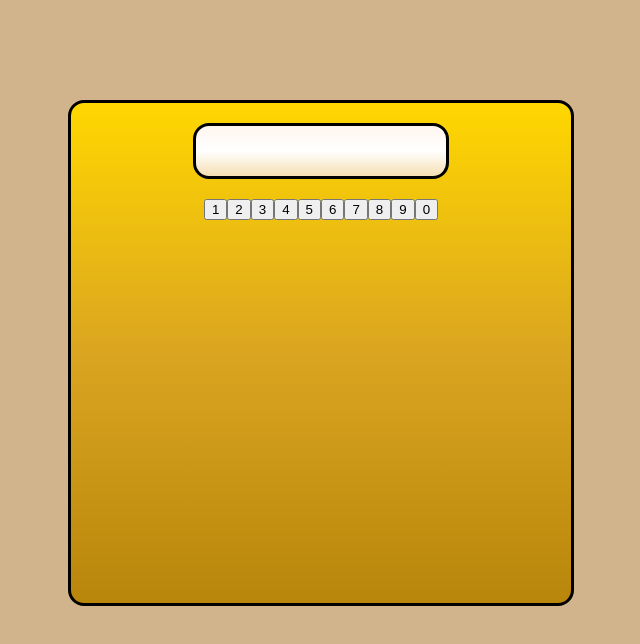
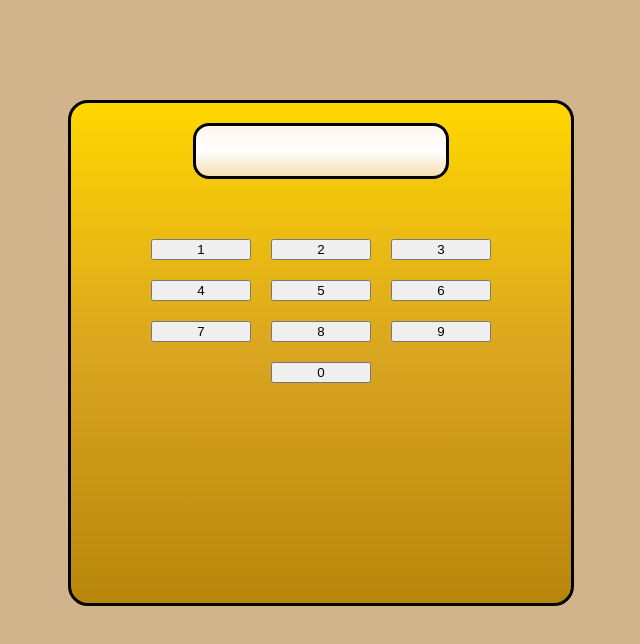
Before and after one commit to GBouffard/simple-pin-pad, a React (Create React App) app: page / in a window 1280 px wide. Shown: the top 644 px of the page, without its empty margins (319-959 px from the left). Built offline with nearby package versions, Linux system fonts and the light colour scheme.

Commit message:
Add css for App__button-section

```diff
--- a/src/components/molecules/buttons-section.js
+++ b/src/components/molecules/buttons-section.js
@@ -2,11 +2,12 @@ import React from 'react';
 import pinLogic from '../../services/pin-logic';
 import Button from '../atoms/button';
 
-const addButtonElement = (digit, array) => {
+const addButtonElement = (digit, array, classname = '') => {
   array.push(
     <Button
       key={digit}
       text={(digit.toString())}
+      className={classname}
       onClick={() => {
         pinLogic.selectDigit(digit);
         sessionStorage.setItem('display', pinLogic.output);
@@ -19,7 +20,7 @@ const addButtonsElements = () => {
   for (let i = 1; i < 10; i++) {
     addButtonElement(i, buttonsElements);
   }
-  addButtonElement(0, buttonsElements);
+  addButtonElement(0, buttonsElements, 'App__last-button');
   return buttonsElements;
 };
 
@@ -27,7 +28,8 @@ const ButtonsSection = () => {
   const buttonsElements = addButtonsElements();
 
   return (
-    <section>
+    <section
+      className="App__button-section">
       {buttonsElements}
     </section>
   );
--- a/src/css/App.css
+++ b/src/css/App.css
@@ -14,7 +14,7 @@
   margin: 100px auto;
   background: linear-gradient(gold, goldenrod, darkgoldenrod);
   border: 3px solid black;
-  border-radius: 1rem;
+  border-radius: 20px;
 }
 
 .App__screen-display {
@@ -29,3 +29,15 @@
   border-radius: 1rem;
   font-size: 36px;
 }
+
+.App__button-section {
+  display: grid;
+  grid-gap: 20px;
+  grid-template-columns: repeat(3, auto);
+  padding: 40px 80px;
+}
+
+.App__last-button {
+  grid-column-start: 2;
+  grid-column-end: 3;
+}
```
